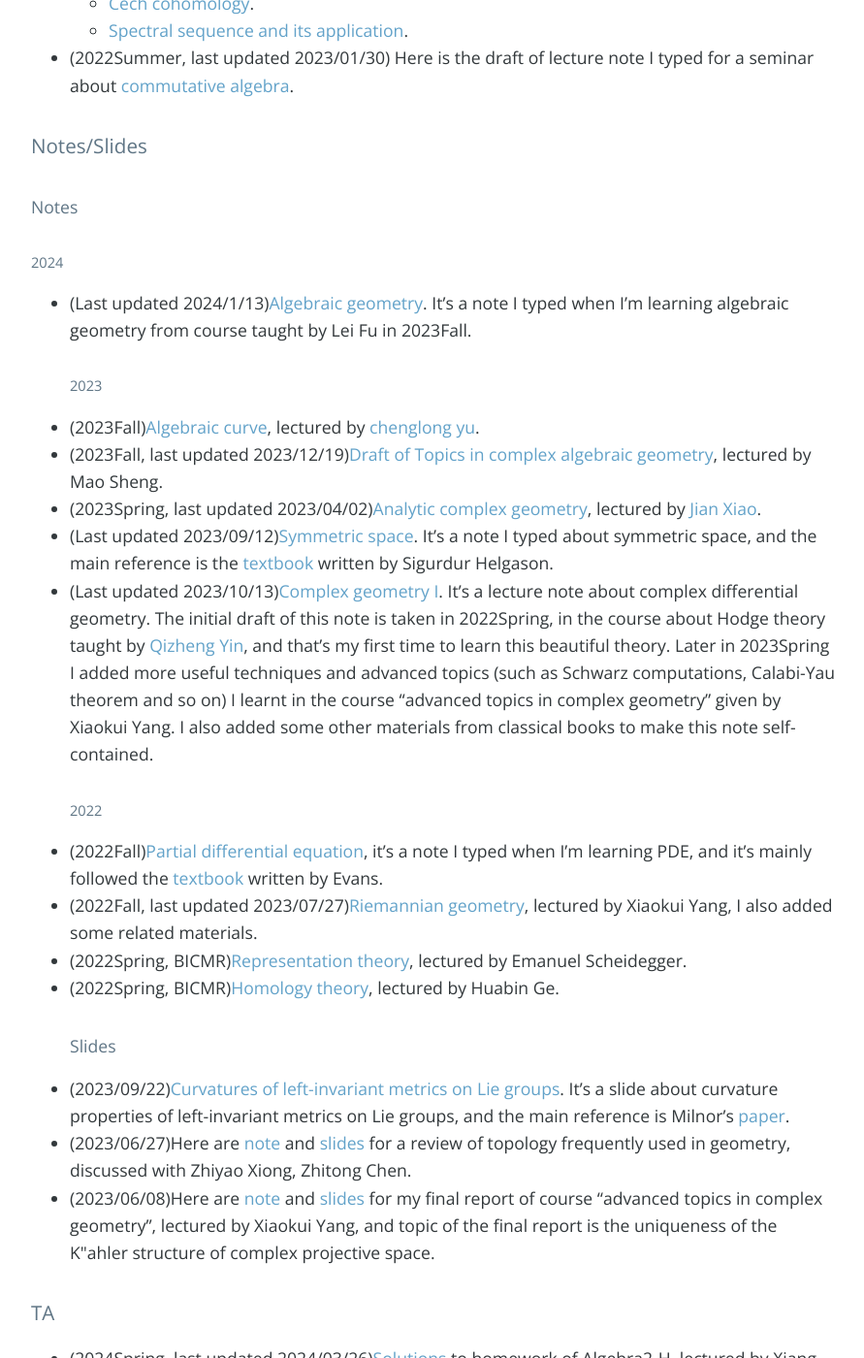
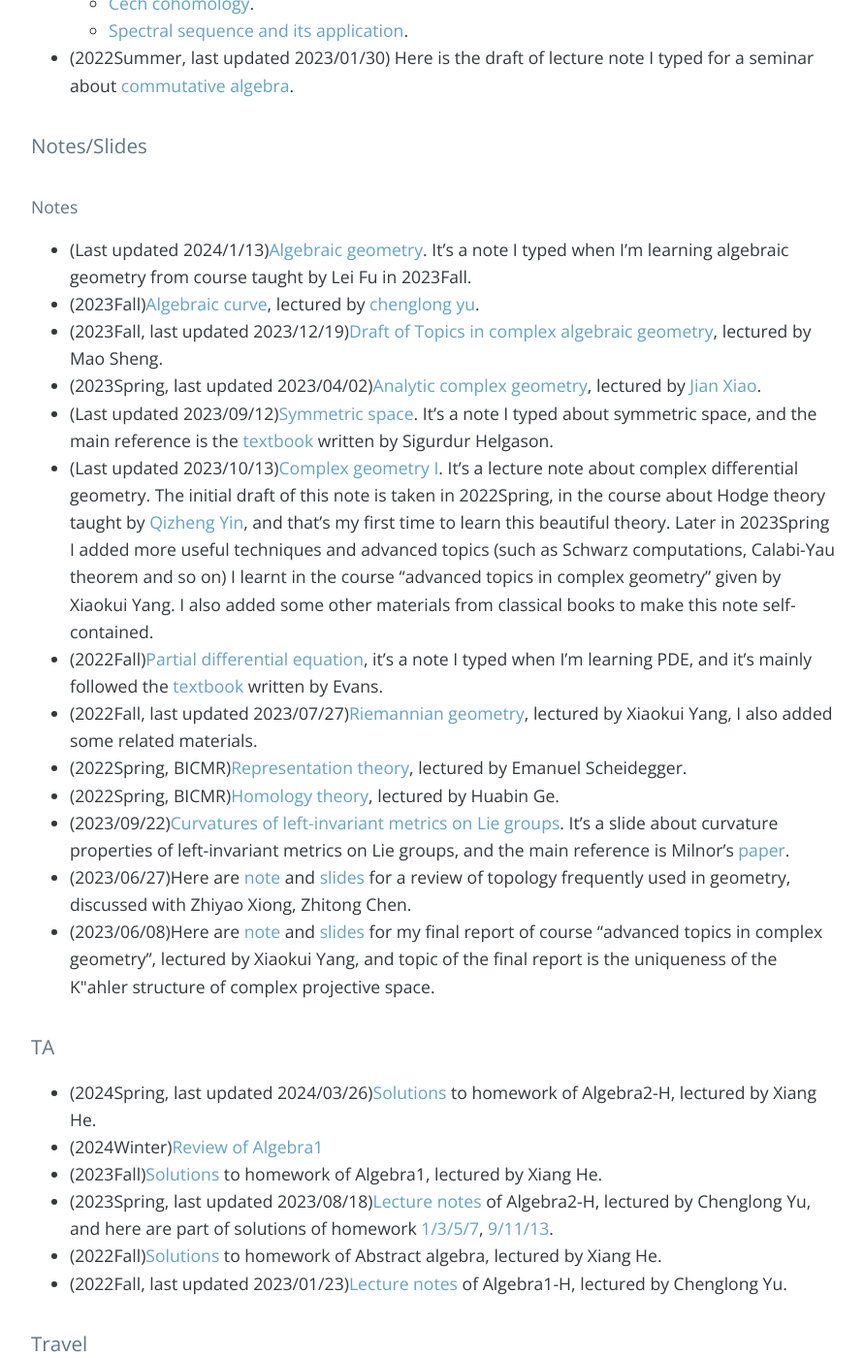
Before and after one commit to bowenl-math/bowenl-math.github.io, a Jekyll site: the page built from index.md, in a window 1280 px wide and 1400 px high, scrolled down 925 px. Shown: the whole window at 97% size, without its empty margins (192-1083 px from the left). Built offline with Jekyll 4.4.1, drawn with Linux system fonts in a browser that asks for light colours; nearby versions of some CDN libraries; our own code applies the rules of GitHub Pages for plain Markdown files; the list of posts is cut into pages by our own code; comment, search, counter and statistics services are not loaded.

Commit message:
Update index.md

```diff
--- a/index.md
+++ b/index.md
@@ -14,20 +14,16 @@ My email is liubw22 [at] mails.tsinghua.edu.cn, and my workstation is S103 at C7
 
 ### Notes/Slides
 #### Notes
-##### 2024
 * (Last updated 2024/1/13)[Algebraic geometry](notes/2023Fall/algebraic_geometry.pdf). It's a note I typed when I'm learning algebraic geometry from course taught by Lei Fu in 2023Fall.
-##### 2023
 * (2023Fall)[Algebraic curve](notes/2023Fall/algebraic_curve.pdf), lectured by [chenglong yu](https://chenglongyu.github.io/).
 * (2023Fall, last updated 2023/12/19)[Draft of Topics in complex algebraic geometry](notes/2023Fall/topics_in_cag.pdf), lectured by Mao Sheng.
 * (2023Spring, last updated 2023/04/02)[Analytic complex geometry](notes/2023Spring/Analytic_complex_geometry.pdf), lectured by [Jian Xiao](https://sites.google.com/view/jianxiao/).
 * (Last updated 2023/09/12)[Symmetric space](notes/personal notes/symmetric_space.pdf). It's a note I typed about symmetric space, and the main reference is the [textbook](https://books.google.com.hk/books/about/Differential_Geometry_Lie_Groups_and_Sym.html?id=DWGvsa6bcuMC&redir_esc=y) written by Sigurdur Helgason.
 * (Last updated 2023/10/13)[Complex geometry I](notes/personal notes/Complex_geometry_I/Complex_geometry_I.pdf). It's a lecture note about complex differential geometry. The initial draft of this note is taken in 2022Spring, in the course about Hodge theory taught by [Qizheng Yin](http://faculty.bicmr.pku.edu.cn/~qizheng/#), and that's my first time to learn this beautiful theory. Later in 2023Spring I added more useful techniques and advanced topics (such as Schwarz computations, Calabi-Yau theorem and so on) I learnt in the course “advanced topics in complex geometry" given by Xiaokui Yang. I also added some other materials from classical books to make this note self-contained.
-##### 2022
 * (2022Fall)[Partial differential equation](notes/2022Fall/pde.pdf), it's a note I typed when I'm learning PDE, and it's mainly followed the [textbook](https://books.google.com.hk/books/about/Partial_Differential_Equations.html?id=Xnu0o_EJrCQC&redir_esc=y) written by Evans.
 * (2022Fall, last updated 2023/07/27)[Riemannian geometry](notes/2022Fall/Riemannian_geometry.pdf), lectured by Xiaokui Yang, I also added some related materials.
 * (2022Spring, BICMR)[Representation theory](notes/notes for enhanced program of BICMR/Representation_theory.pdf), lectured by Emanuel Scheidegger.
 * (2022Spring, BICMR)[Homology theory](notes/notes for enhanced program of BICMR/homology.pdf), lectured by Huabin Ge.
-#### Slides
 * (2023/09/22)[Curvatures of left-invariant metrics on Lie groups](notes/personal notes/Curvatures_of_Lie_group.pdf). It's a slide about curvature properties of left-invariant metrics on Lie groups, and the main reference is Milnor's [paper](https://mathscinet.ams.org/mathscinet/article?mr=0425012).
 * (2023/06/27)Here are [note](notes/personal notes/Review_of_topology/note.pdf) and [slides](notes/personal notes/Review_of_topology/slides.pdf) for a review of topology frequently used in geometry, discussed with Zhiyao Xiong, Zhitong Chen.
 * (2023/06/08)Here are [note](notes/personal notes/Uniqueness_CPn/note.pdf) and [slides](notes/personal notes/Uniqueness_CPn/slides.pdf) for my final report of course “advanced topics in complex geometry", lectured by Xiaokui Yang, and topic of the final report is the uniqueness of the K\"ahler structure of complex projective space.
```
